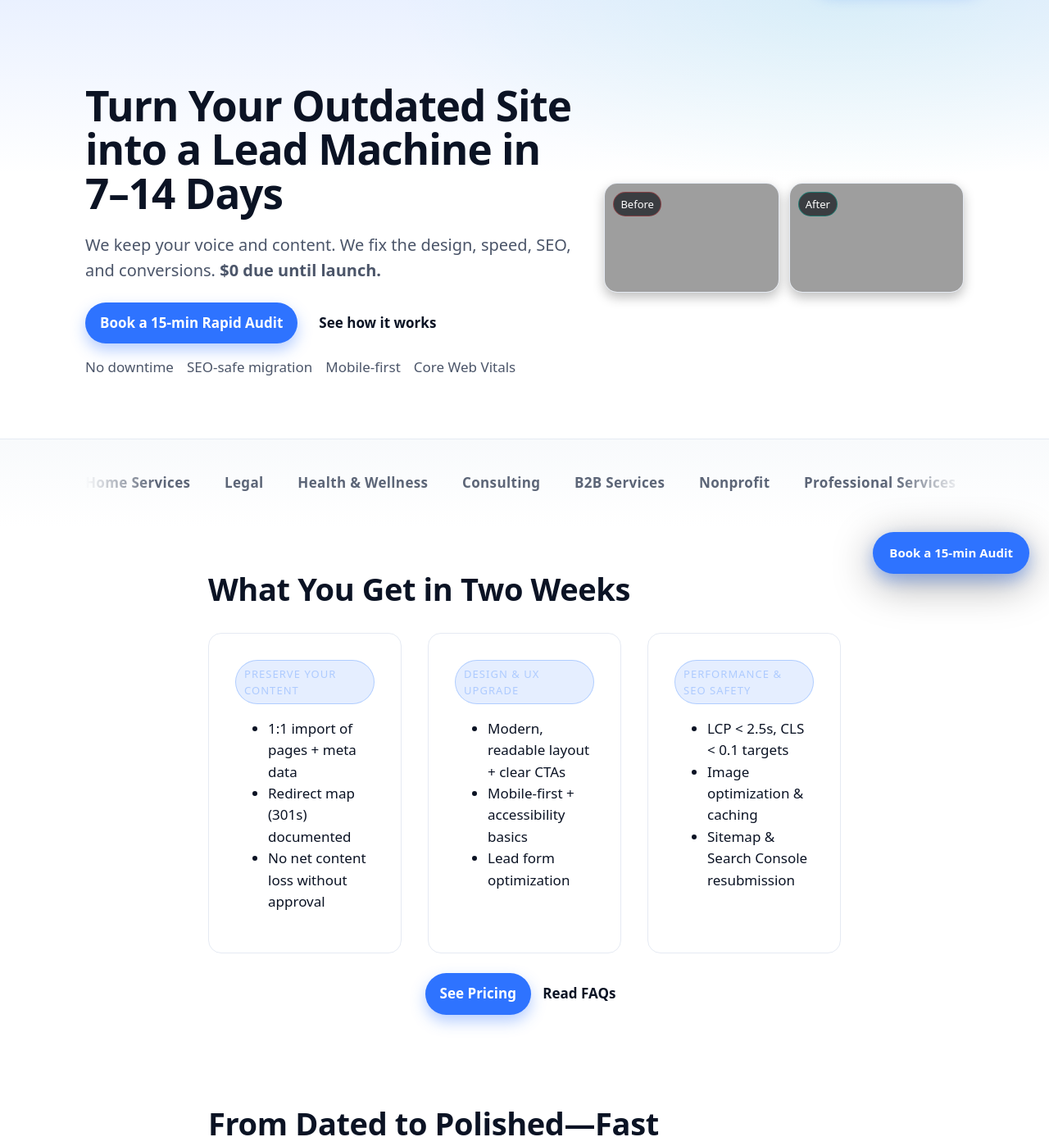
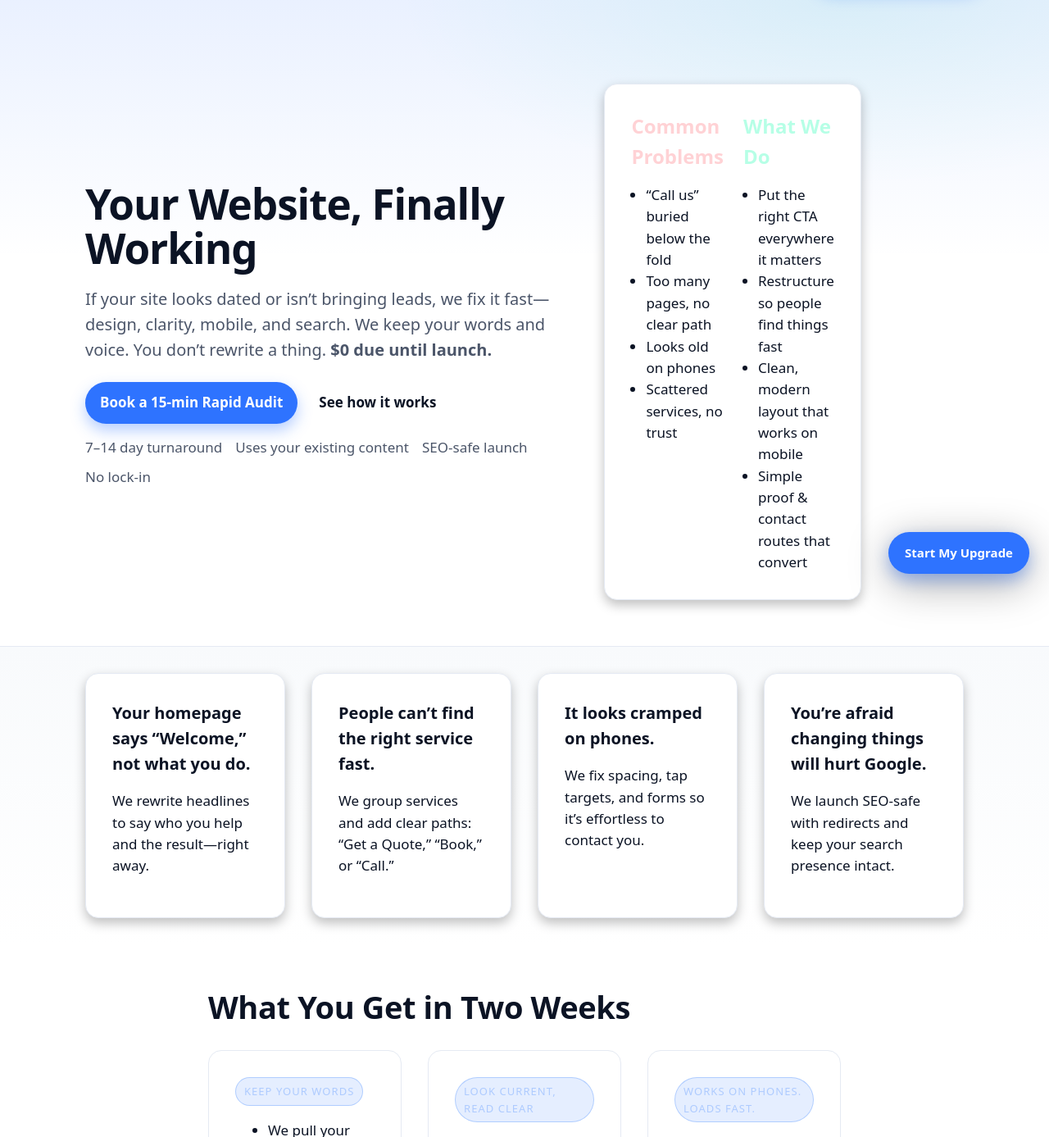
Before and after one commit to StefScripts/RapidRedesign, a PHP site: page / in a window 1280 px wide. Shown: the part 76-1463 px from the top of the page at 82% size. Run offline with PHP 8.4, Linux system fonts and the light colour scheme; grey boxes are pictures that could not be loaded.

Commit message:
updated homepage

```diff
--- a/css/pages.css
+++ b/css/pages.css
@@ -469,6 +469,86 @@
   margin-bottom: 0;
 }
 
+/* ===== Owner-friendly homepage tweaks ===== */
+.alt-hero {
+  border-bottom: 1px solid var(--line);
+}
+.text-card .problem-fix {
+  display: grid;
+  grid-template-columns: 1fr 1fr;
+  gap: var(--gap-4);
+  background: var(--elev-1);
+  border: 1px solid var(--line);
+  border-radius: var(--radius-lg);
+  padding: var(--gap-5);
+  box-shadow: var(--shadow-1);
+}
+.pf-bad {
+  color: #ffd2d5;
+}
+.pf-good {
+  color: #b6ffe6;
+}
+.text-card ul {
+  margin: 0;
+  padding-left: 18px;
+}
+@media (max-width: 980px) {
+  .text-card .problem-fix {
+    grid-template-columns: 1fr;
+  }
+}
+
+/* Relatable pain cards */
+.problem-grid {
+  display: grid;
+  grid-template-columns: repeat(4, minmax(0, 1fr));
+  gap: var(--gap-5);
+}
+.p-card {
+  background: var(--elev-1);
+  border: 1px solid var(--line);
+  border-radius: var(--radius-lg);
+  padding: var(--gap-5);
+  box-shadow: var(--shadow-1);
+  transition: transform var(--speed-2) var(--ease), box-shadow var(--speed-2) var(--ease), border-color var(--speed-2) var(--ease);
+}
+.p-card:hover {
+  transform: translateY(-2px);
+  box-shadow: var(--shadow-2);
+  border-color: var(--brand-400);
+}
+@media (max-width: 980px) {
+  .problem-grid {
+    grid-template-columns: 1fr;
+  }
+}
+
+/* Why us / guarantees */
+.why-us {
+  padding: var(--gap-7) 0;
+}
+.guarantee-grid {
+  display: grid;
+  grid-template-columns: repeat(4, minmax(0, 1fr));
+  gap: var(--gap-5);
+}
+.g-card {
+  background: var(--elev-1);
+  border: 1px solid var(--line);
+  border-radius: var(--radius-lg);
+  padding: var(--gap-5);
+  box-shadow: var(--shadow-1);
+}
+.g-card h3 {
+  margin: 0 0 8px;
+}
+@media (max-width: 980px) {
+  .guarantee-grid {
+    grid-template-columns: 1fr;
+  }
+}
+
 /* ===== Checklist Page ===== */
 .rr-checklist {
   list-style: none;
--- a/index.php
+++ b/index.php
@@ -1,119 +1,122 @@
 <?php
-$pageTitle = "Rapid Redesign | Turn Your Outdated Site into a Lead Machine in 7–14 Days";
-$pageDescription = "Website upgrade service for service-based businesses. Keep your content and voice, improve design, speed, SEO, and conversions. $0 due until launch.";
+$pageTitle = "Rapid Redesign | A Better Website in 7–14 Days—Without Rewriting Everything";
+$pageDescription = "If your website looks dated or doesn’t bring leads, we’ll fix it fast—design, clarity, mobile, and SEO safety—using your existing content. $0 due until launch.";
 include(__DIR__ . '/components/header.php');
 ?>
 
-<!-- HERO: Outcome + Risk Reversal + Primary CTA -->
-<section class="home-hero">
+<!-- HERO: Speak to the pain + promise -->
+<section class="home-hero alt-hero">
   <div class="container hero-grid">
     <div class="hero-copy">
-      <h1>Turn Your Outdated Site into a Lead Machine in 7–14 Days</h1>
-      <p class="lead-text">We keep your voice and content. We fix the design, speed, SEO, and conversions. <strong>$0 due until launch.</strong></p>
+      <h1>Your Website, Finally Working</h1>
+      <p class="lead-text">
+        If your site looks dated or isn’t bringing leads, we fix it fast—design, clarity, mobile, and search.
+        We keep your words and voice. You don’t rewrite a thing. <strong>$0 due until launch.</strong>
+      </p>
       <div class="hero-ctas">
         <a href="/contact.php" class="btn btn-primary">Book a 15-min Rapid Audit</a>
         <a href="/process.php" class="btn btn-link">See how it works</a>
       </div>
       <ul class="trust-strip">
-        <li>No downtime</li>
-        <li>SEO-safe migration</li>
-        <li>Mobile-first</li>
-        <li>Core Web Vitals</li>
+        <li>7–14 day turnaround</li>
+        <li>Uses your existing content</li>
+        <li>SEO-safe launch</li>
+        <li>No lock-in</li>
       </ul>
     </div>
-    <div class="hero-visual">
-      <!-- Swap these with a composite or looped reel later -->
-      <div class="hero-frame">
-        <img src="/images/hero-before.jpg" alt="Before redesign example">
-        <span class="label label-before">Before</span>
-      </div>
-      <div class="hero-frame">
-        <img src="/images/hero-after.jpg" alt="After redesign example">
-        <span class="label label-after">After</span>
+
+    <!-- Replace image montage with a simple “problem → fix” card -->
+    <div class="hero-visual text-card">
+      <div class="problem-fix">
+        <div>
+          <h3 class="pf-bad">Common Problems</h3>
+          <ul>
+            <li>“Call us” buried below the fold</li>
+            <li>Too many pages, no clear path</li>
+            <li>Looks old on phones</li>
+            <li>Scattered services, no trust</li>
+          </ul>
+        </div>
+        <div>
+          <h3 class="pf-good">What We Do</h3>
+          <ul>
+            <li>Put the right CTA everywhere it matters</li>
+            <li>Restructure so people find things fast</li>
+            <li>Clean, modern layout that works on mobile</li>
+            <li>Simple proof & contact routes that convert</li>
+          </ul>
+        </div>
       </div>
     </div>
   </div>
 </section>
 
-<!-- SOCIAL PROOF / LOGO STRIP -->
-<section class="logo-strip section-light" aria-label="Industries we work with">
+<!-- RELATABLE PAIN CHECK -->
+<section class="logo-strip section-light" aria-label="Quick self-check">
   <div class="container">
-    <div class="logo-marquee">
-      <span>Home Services</span>
-      <span>Legal</span>
-      <span>Health & Wellness</span>
-      <span>Consulting</span>
-      <span>B2B Services</span>
-      <span>Nonprofit</span>
-      <span>Professional Services</span>
+    <div class="problem-grid">
+      <div class="p-card">
+        <h4>Your homepage says “Welcome,” not what you do.</h4>
+        <p class="muted">We rewrite headlines to say who you help and the result—right away.</p>
+      </div>
+      <div class="p-card">
+        <h4>People can’t find the right service fast.</h4>
+        <p class="muted">We group services and add clear paths: “Get a Quote,” “Book,” or “Call.”</p>
+      </div>
+      <div class="p-card">
+        <h4>It looks cramped on phones.</h4>
+        <p class="muted">We fix spacing, tap targets, and forms so it’s effortless to contact you.</p>
+      </div>
+      <div class="p-card">
+        <h4>You’re afraid changing things will hurt Google.</h4>
+        <p class="muted">We launch SEO-safe with redirects and keep your search presence intact.</p>
+      </div>
     </div>
   </div>
 </section>
 
-<!-- QUICK OFFER: What You Get -->
+<!-- WHAT YOU GET (owner language) -->
 <section class="detailed-process-section">
   <div class="container narrow-container">
     <h2 class="section-title">What You Get in Two Weeks</h2>
+
     <div class="deliverables deliverables-3">
       <div class="deliverable">
-        <div class="step-header"><span class="step-label">Preserve Your Content</span></div>
+        <div class="step-header"><span class="step-label">Keep Your Words</span></div>
         <ul>
-          <li>1:1 import of pages + meta data</li>
-          <li>Redirect map (301s) documented</li>
-          <li>No net content loss without approval</li>
+          <li>We pull your current pages and copy—no homework.</li>
+          <li>Nothing important disappears without your OK.</li>
+          <li>Old links keep working so Google and customers don’t get lost.</li>
         </ul>
       </div>
+
       <div class="deliverable">
-        <div class="step-header"><span class="step-label">Design & UX Upgrade</span></div>
+        <div class="step-header"><span class="step-label">Look Current, Read Clear</span></div>
         <ul>
-          <li>Modern, readable layout + clear CTAs</li>
-          <li>Mobile-first + accessibility basics</li>
-          <li>Lead form optimization</li>
+          <li>Modern layout that feels like your brand (not a cookie-cutter template).</li>
+          <li>Plain-English headlines that say exactly what you do.</li>
+          <li>“Call / Quote / Book” buttons where people actually click.</li>
         </ul>
       </div>
+
       <div class="deliverable">
-        <div class="step-header"><span class="step-label">Performance & SEO Safety</span></div>
+        <div class="step-header"><span class="step-label">Works on Phones. Loads Fast.</span></div>
         <ul>
-          <li>LCP &lt; 2.5s, CLS &lt; 0.1 targets</li>
-          <li>Image optimization & caching</li>
-          <li>Sitemap & Search Console resubmission</li>
+          <li>Clean mobile version that’s easy to skim and tap.</li>
+          <li>Optimized images so pages feel snappy.</li>
+          <li>Launched safely so your search visibility stays intact.</li>
         </ul>
       </div>
     </div>
+
     <div class="center mt-4">
-      <a href="/pricing.php" class="btn btn-primary">See Pricing</a>
-      <a href="/faqs.php" class="btn btn-link">Read FAQs</a>
+      <a href="/contact.php" class="btn btn-primary">Get a fixed plan & quote</a>
+      <a href="/faqs.php" class="btn btn-link">Questions? Read FAQs</a>
     </div>
   </div>
 </section>
 
-<!-- MINI BEFORE/AFTER PROOF -->
-<section class="proof-section">
-  <div class="container narrow-container">
-    <h2 class="section-title">From Dated to Polished—Fast</h2>
-    <div class="ba-grid ba-grid-2">
-      <div class="ba-tile">
-        <div class="ba-images">
-          <img src="/images/case1-before.jpg" alt="Before redesign screenshot">
-          <img src="/images/case1-after.jpg" alt="After redesign screenshot">
-        </div>
-        <p class="ba-result"><strong>+38% form submissions</strong> in 30 days • <strong>1.3s</strong> load time</p>
-      </div>
-      <div class="ba-tile">
-        <div class="ba-images">
-          <img src="/images/case2-before.jpg" alt="Before redesign screenshot">
-          <img src="/images/case2-after.jpg" alt="After redesign screenshot">
-        </div>
-        <p class="ba-result"><strong>-52% bounce rate</strong> • <strong>LCP 1.9s</strong> on mobile</p>
-      </div>
-    </div>
-    <div class="center mt-4">
-      <a href="/process.php#before-after" class="btn btn-link">See more before/after →</a>
-    </div>
-  </div>
-</section>
-
-<!-- SIMPLE PROCESS (SKIM-READY) -->
+<!-- HOW IT WORKS (no fluff) -->
 <section class="process-preview section-light">
   <div class="container">
     <h2 class="section-title">How It Works (No Homework)</h2>
@@ -121,115 +124,94 @@ include(__DIR__ . '/components/header.php');
       <div class="process-connector" aria-hidden="true"></div>
       <div class="process-step">
         <div class="step-icon">📥</div>
-        <h3>Pull Everything In</h3>
-        <p>We capture your existing pages, copy, and images. No blank-page writing.</p>
+        <h3>We Pull Your Site In</h3>
+        <p>We capture your pages, words, and images. You don’t start from scratch.</p>
       </div>
       <div class="process-step">
         <div class="step-icon">🧭</div>
-        <h3>Reframe for Conversion</h3>
-        <p>Clear structure and CTAs that turn visits into leads.</p>
+        <h3>We Make It Obvious</h3>
+        <p>Clear services, simple navigation, and strong calls-to-action.</p>
       </div>
       <div class="process-step">
         <div class="step-icon">⚡</div>
-        <h3>Launch Safely</h3>
-        <p>SEO-safe migration, analytics intact, 14-day tweaks window.</p>
+        <h3>We Launch Safely</h3>
+        <p>Search-safe launch, forms and tracking working, and a 14-day polish window.</p>
       </div>
     </div>
     <div class="center mt-4">
-      <a href="/process.php" class="btn btn-primary">See the Full Process</a>
+      <a href="/process.php" class="btn btn-primary">See the full process</a>
     </div>
   </div>
 </section>
 
-<!-- INDUSTRIES / USE-CASES -->
-<section class="industries">
-  <div class="container">
-    <h2 class="section-title">Built for Service Businesses</h2>
-    <div class="industry-grid">
-      <div class="industry-card">
-        <h3>Home Services</h3>
-        <p>Faster calls from a cleaner homepage. Click-to-call and quote forms front and center.</p>
+<!-- SIMPLE “WHY US” STRIP -->
+<section class="why-us">
+  <div class="container narrow-container">
+    <h2 class="section-title">Why Rapid Redesign</h2>
+    <div class="guarantee-grid">
+      <div class="g-card">
+        <h3>$0 Due Until Launch</h3>
+        <p class="muted">You approve the staging site first. If it’s not what we agreed, we fix it before you pay.</p>
       </div>
-      <div class="industry-card">
-        <h3>Legal & Professional</h3>
-        <p>Trust-forward layouts, bios that don’t bore, and quick contact above the fold.</p>
+      <div class="g-card">
+        <h3>Keep Your Voice</h3>
+        <p class="muted">We don’t rewrite you into jargon. We tidy what you have and make it land better.</p>
       </div>
-      <div class="industry-card">
-        <h3>Health & Wellness</h3>
-        <p>Warm visuals, clear services, and simple booking integrations that convert.</p>
+      <div class="g-card">
+        <h3>SEO-Safe</h3>
+        <p class="muted">Old URLs still work, key pages stay findable, and we resubmit your site to search.</p>
       </div>
-      <div class="industry-card">
-        <h3>B2B Services</h3>
-        <p>Positioning cleaned up. Case-study highlights. Frictionless discovery calls.</p>
+      <div class="g-card">
+        <h3>Fast Turnaround</h3>
+        <p class="muted">Most sites ship in 7–14 days. You spend about 90 minutes total with us.</p>
       </div>
     </div>
   </div>
 </section>
 
-<!-- TESTIMONIALS -->
-<section class="testimonials section-light">
-  <div class="container narrow-container">
-    <h2 class="section-title">What Clients Say</h2>
-    <div class="testimonial-cards">
-      <figure class="t-card">
-        <blockquote>“In 10 days we went from dated to sharp. Calls picked up the first week.”</blockquote>
-        <figcaption>Sarah P., HVAC Owner</figcaption>
-      </figure>
-      <figure class="t-card">
-        <blockquote>“Zero drama. They handled SEO and redirects—we didn’t lose rankings.”</blockquote>
-        <figcaption>Mark L., Attorney</figcaption>
-      </figure>
-      <figure class="t-card">
-        <blockquote>“Fast, clear, and on budget. The mobile version finally works.”</blockquote>
-        <figcaption>Jenna R., Fitness Studio</figcaption>
-      </figure>
-    </div>
-  </div>
-</section>
-
-<!-- PRICING TEASER -->
+<!-- PRICING SNAPSHOT (owner-first) -->
 <section class="approach-section">
   <div class="container">
-    <h2 class="section-title">Transparent, One-Time Pricing</h2>
+    <h2 class="section-title">Clear Pricing. No Retainers.</h2>
     <div class="comparison-grid pricing-teaser">
       <div class="approach-column">
         <div class="column-header"><h3>Starter</h3></div>
         <ul>
           <li><strong>$1,500</strong> one-time</li>
-          <li>Up to 8 pages</li>
-          <li>SEO-safe launch</li>
+          <li>Small sites</li>
+          <li>Homepage refresh + key pages</li>
         </ul>
       </div>
       <div class="approach-column highlight">
         <div class="column-header"><h3>Standard</h3></div>
         <ul>
           <li><strong>$2,500</strong> one-time</li>
-          <li>Up to 20 pages</li>
-          <li>Analytics carried over</li>
+          <li>Most businesses</li>
+          <li>Homepage + service templates + forms</li>
         </ul>
       </div>
       <div class="approach-column">
         <div class="column-header"><h3>Plus</h3></div>
         <ul>
           <li><strong>$3,500</strong> one-time</li>
-          <li>Up to 40 pages</li>
-          <li>Schema & internal links</li>
+          <li>Larger sites</li>
+          <li>Extra templates + structure pass</li>
         </ul>
       </div>
     </div>
     <div class="center mt-4">
-      <a href="/pricing.php" class="btn btn-primary">See Full Pricing</a>
-      <a href="/contact.php" class="btn btn-link">Get a Fixed Quote</a>
+      <a href="/pricing.php" class="btn btn-primary">See full pricing</a>
+      <a href="/contact.php" class="btn btn-link">Get a fixed quote</a>
     </div>
   </div>
 </section>
 
-<!-- CLOSE / PROMISE -->
+<!-- CLOSE -->
 <section class="promise-section">
   <div class="container narrow-container">
     <div class="promise-box">
-      <h2>Ship in Two Weeks—Or You Don’t Pay</h2>
-      <p>No drama. No delays. We’ll preserve your voice, upgrade design and speed, and launch SEO-safe. If we don’t deliver what we agreed, payment waits.</p>
+      <h2>Let’s Make Your Website Pull Its Weight</h2>
+      <p>No drama. No endless rewrite. In two weeks your site can look current, be easy to use, and bring in more calls and inquiries—without risking your search presence.</p>
       <a href="/contact.php" class="btn btn-primary">Book a 15-min Rapid Audit</a>
     </div>
   </div>
@@ -237,7 +219,7 @@ include(__DIR__ . '/components/header.php');
 
 <!-- Sticky CTA -->
 <div class="sticky-cta" aria-hidden="false">
-  <a href="/contact.php" class="btn btn-primary">Book a 15-min Audit</a>
+  <a href="/contact.php" class="btn btn-primary">Start My Upgrade</a>
 </div>
 
 <?php include(__DIR__ . '/components/footer.php'); ?>
--- a/process.php
+++ b/process.php
@@ -18,11 +18,10 @@ include(__DIR__ . '/components/header.php');
 </section>
 
 <!-- Section 2 -->
-<section id="before-after" class="proof-section section-light">
+<!-- <section id="before-after" class="proof-section section-light">
   <div class="container narrow-container">
     <h2 class="section-title">Recent Rapid Redesigns</h2>
     <div class="ba-grid">
-      <!-- Repeat 3–5 tiles -->
       <div class="ba-tile">
         <div class="ba-images">
           <img src="/img/case1-before.jpg" alt="Before">
@@ -36,7 +35,7 @@ include(__DIR__ . '/components/header.php');
       <span>— Sarah P., HVAC Owner</span>
     </blockquote>
   </div>
-</section>
+</section> -->
 
 <!-- Section 3 -->
 <section class="process-preview section-light">
```
Also changed, not shown: index1.php (added, +246 -0 lines).
